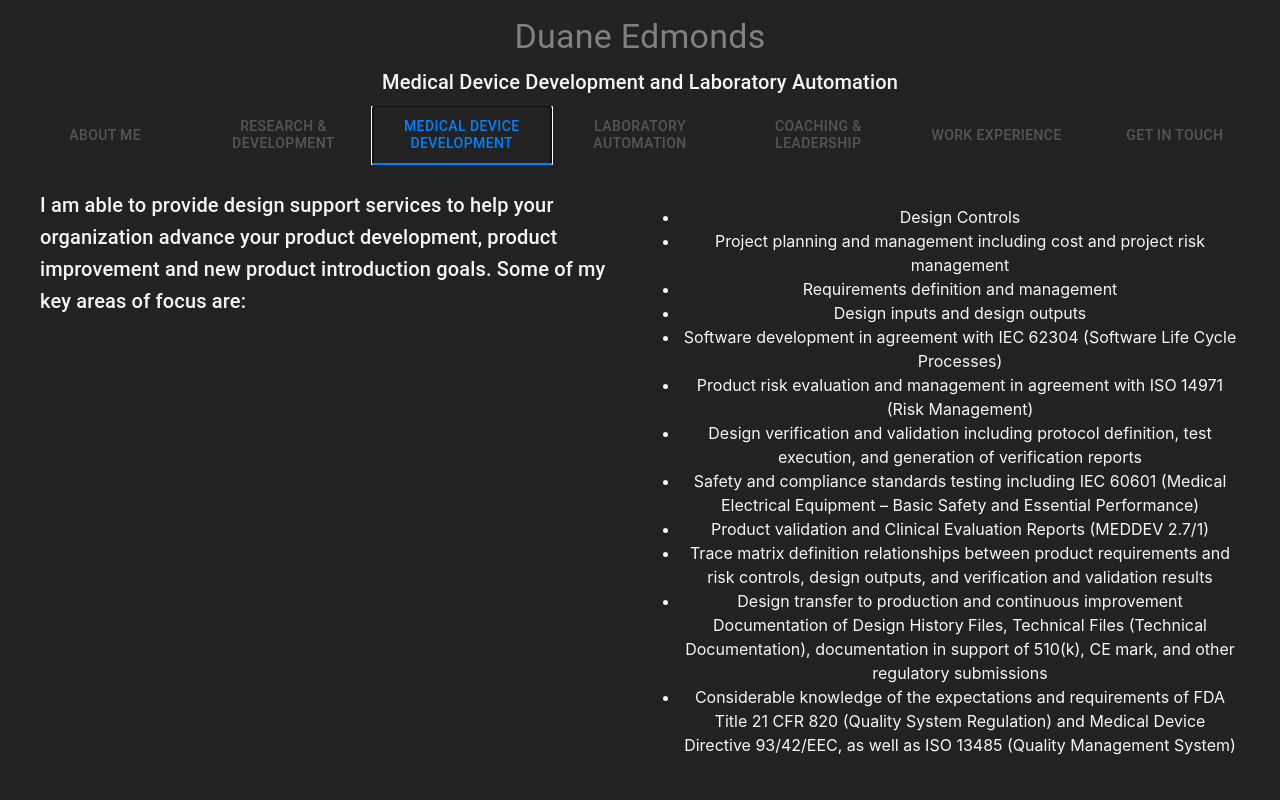
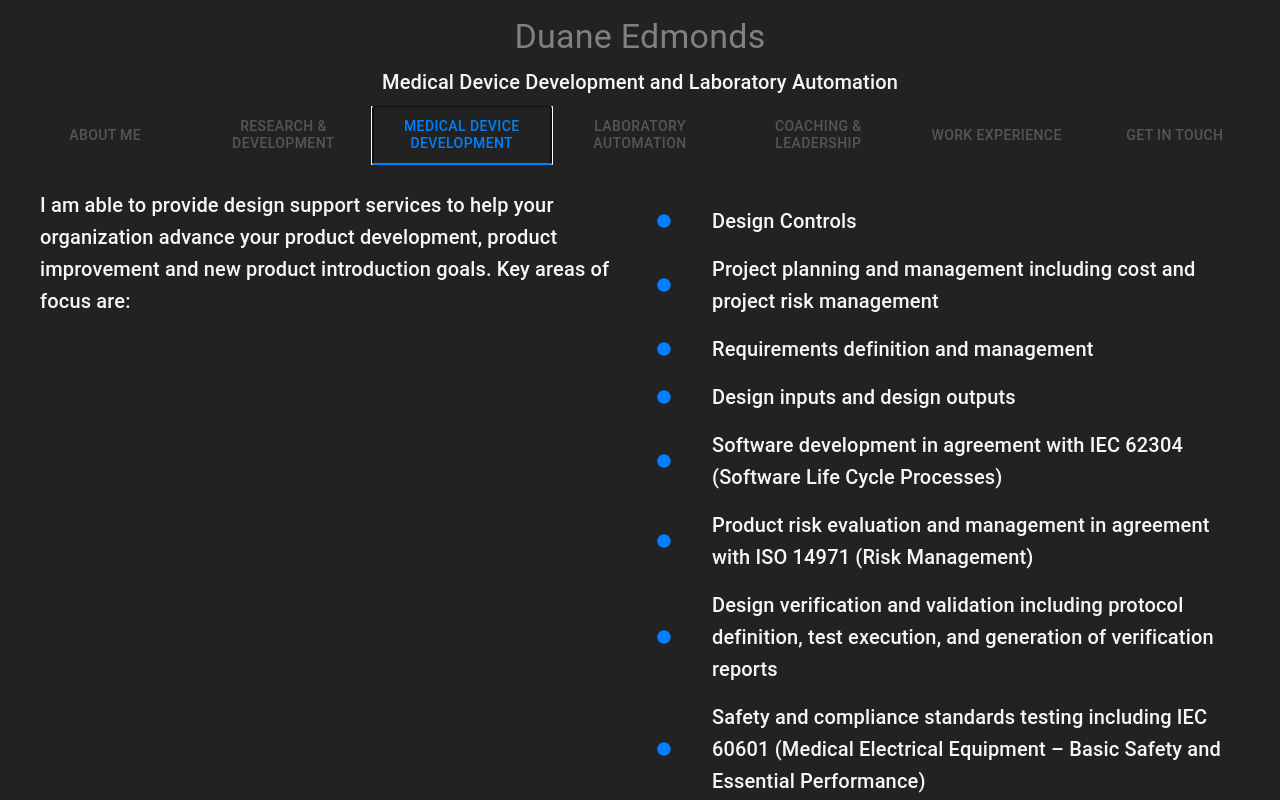
Before and after one commit to usefulmove/ded, a React (Vite) app: page / in a window 1280 px wide. Both pictures are taken after a click on the tab "MEDICAL DEVICE DEVELOPMENT". Shown: the top 800 px of the page. Built offline with nearby package versions, Linux system fonts and the light colour scheme.

Commit message:
(automated gcp push)

```diff
--- a/src/components/MedDev.jsx
+++ b/src/components/MedDev.jsx
@@ -1,5 +1,6 @@
 import React from "react";
-import { Grid, Typography } from "@mui/material";
+import { Grid, List, ListItem, ListItemIcon, Typography } from "@mui/material";
+import { Circle } from "@mui/icons-material";
 
 function MedDev() {
   const listItems = [
@@ -23,15 +24,20 @@ function MedDev() {
         <Typography variant="h6" align="left">
           I am able to provide design support services to help your organization
           advance your product development, product improvement and new product
-          introduction goals. Some of my key areas of focus are:
+          introduction goals. Key areas of focus are:
         </Typography>
       </Grid>
       <Grid item xs={12} lg={6}>
-        <ul>
+        <List>
           {listItems.map((item) => (
-            <li>{item}</li>
+            <ListItem>
+              <ListItemIcon>
+                <Circle fontSize="inherit" color="primary" />
+              </ListItemIcon>
+              <Typography variant="h6">{item}</Typography>
+            </ListItem>
           ))}
-        </ul>
+        </List>
       </Grid>
     </Grid>
   );
```
